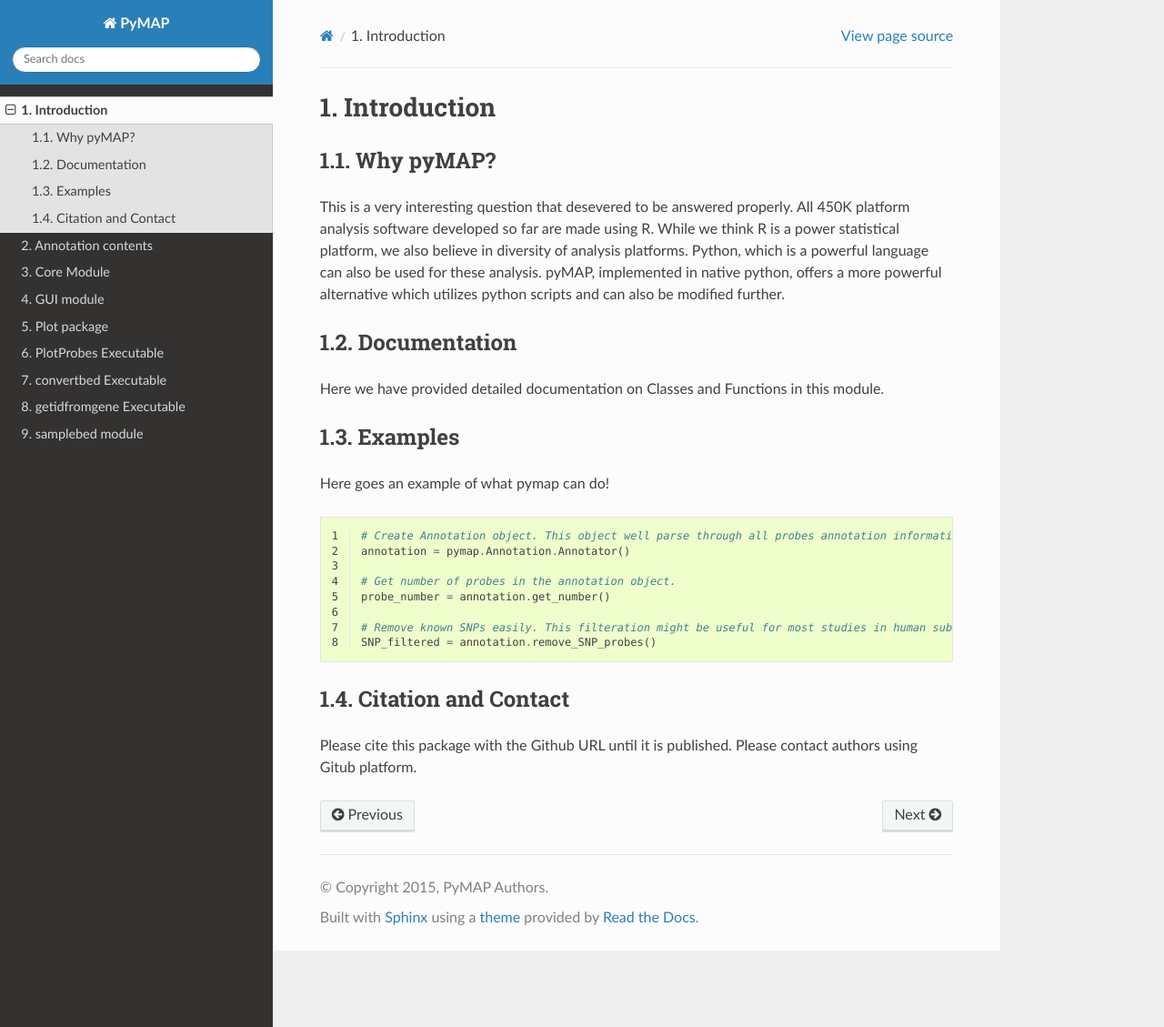
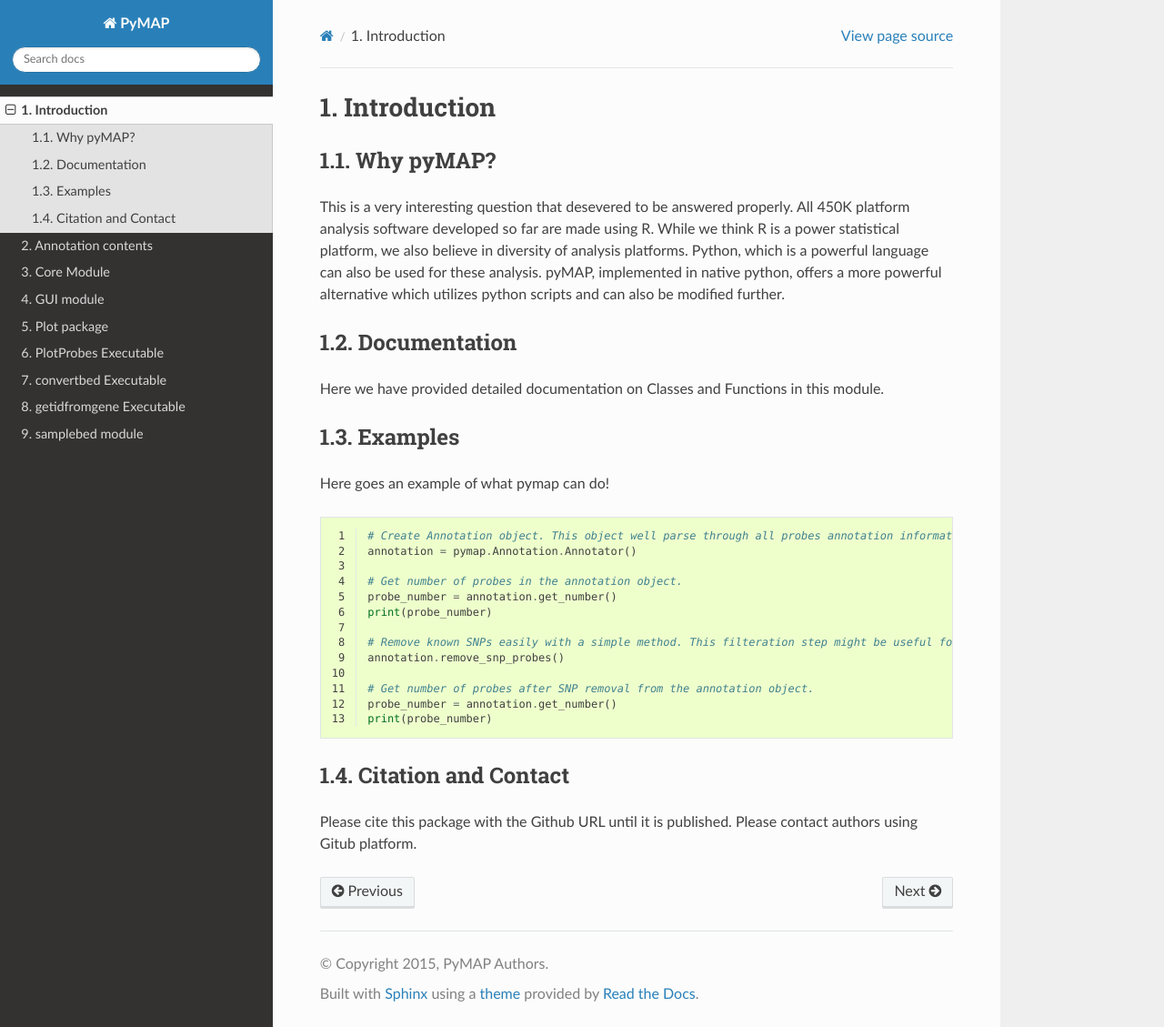
Before and after one commit to AminMahpour/PyMAP, a Sphinx documentation site: the page built from docs/Introduction.rst, in a window 1280 px wide and 1129 px high. Shown: the whole window at 91% size. Built offline with Sphinx 7.4.7 and the Read the Docs theme 2.0.0, drawn with Linux system fonts in a browser that asks for light colours.

Commit message:
improving documentations.

```diff
--- a/docs/Introduction.rst
+++ b/docs/Introduction.rst
@@ -24,10 +24,14 @@ Here goes an example of what pymap can do!
 
     # Get number of probes in the annotation object.
     probe_number = annotation.get_number()
+    print(probe_number)
 
-    # Remove known SNPs easily. This filteration might be useful for most studies in human subjects.
-    SNP_filtered = annotation.remove_SNP_probes()
+    # Remove known SNPs easily with a simple method. This filteration step might be useful for most studies in human subjects.
+    annotation.remove_snp_probes()
 
+    # Get number of probes after SNP removal from the annotation object.
+    probe_number = annotation.get_number()
+    print(probe_number)
 
 Citation and Contact
 --------------------
```
